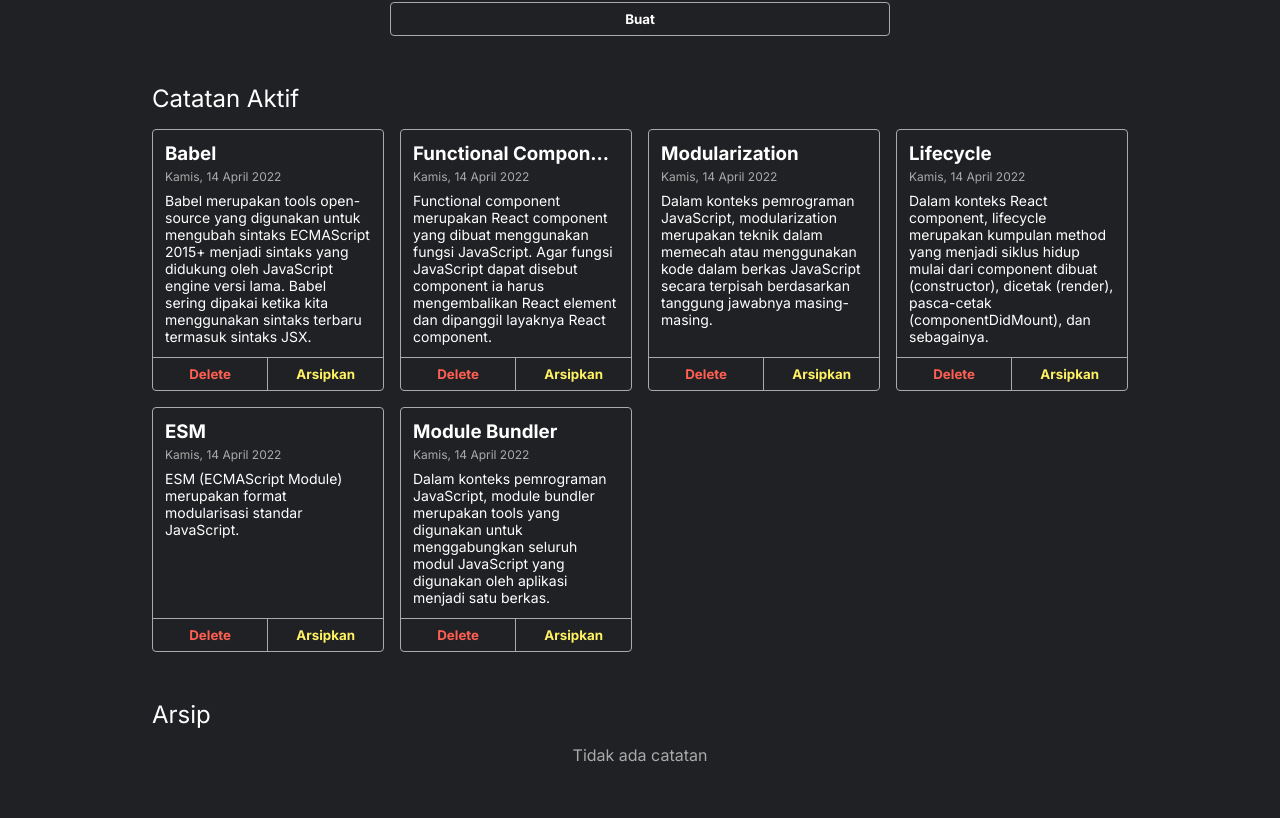
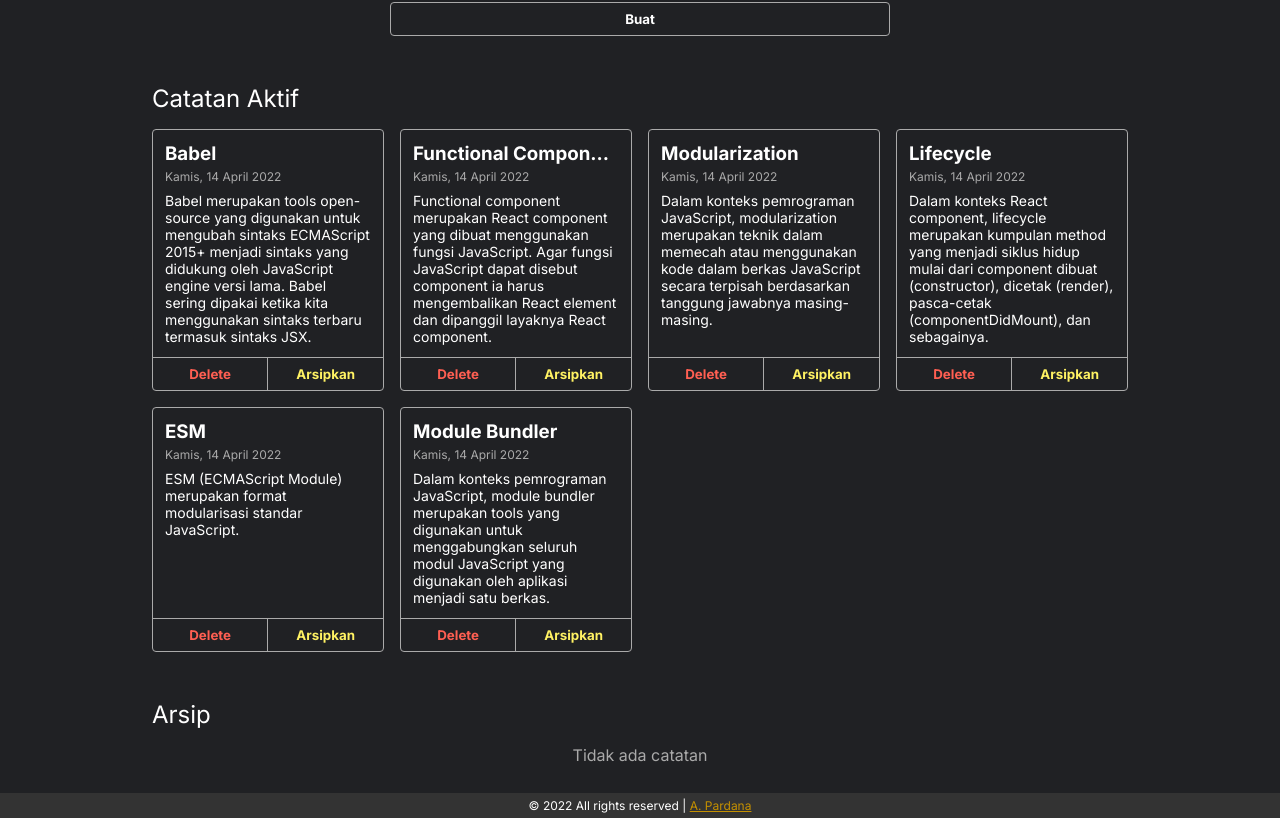
Before and after one commit to pardana/personal-notes, a React (Create React App) app: page / in a window 1280 px wide. Shown: the part 432-1250 px from the top of the page. Before the commit the page ends 1225 px from the top, so only its background shows below. Built offline with nearby package versions, Linux system fonts and the light colour scheme.

Commit message:
create footer

```diff
--- a/src/App.js
+++ b/src/App.js
@@ -2,6 +2,7 @@ import React from "react";
 import NoteHeader from "./components/NoteHeader";
 import NoteBody from "./components/NoteBody";
 import { getInitialData } from "../src/utils";
+import NoteFooter from "./components/NoteFooter";
 
 class App extends React.Component {
   constructor(props) {
@@ -79,6 +80,7 @@ class App extends React.Component {
           notesAktif={notesAktif}
           notesArsip={notesArsip}
         />
+        <NoteFooter />
       </>
     );
   }
--- /dev/null
+++ b/src/components/NoteFooter.js
@@ -0,0 +1,16 @@
+import React from "react";
+
+function NoteFooter() {
+  return (
+    <div className="footer">
+      <p>
+        © 2022 All rights reserved |{" "}
+        <a className="a_class" href="https://github.com/pardana" target="_blank">
+          A. Pardana
+        </a>
+      </p>
+    </div>
+  );
+}
+
+export default NoteFooter;
--- a/src/styles/style.css
+++ b/src/styles/style.css
@@ -5,22 +5,24 @@
 }
 
 body {
-  font-family: 'Inter', sans-serif;
+  font-family: "Inter", sans-serif;
   background-color: #202124;
   color: white;
 }
 
-input, textarea {
+input,
+textarea {
   padding: 12px;
   margin: 12px 0;
-  font-family: 'Inter', sans-serif;
+  font-family: "Inter", sans-serif;
   background-color: transparent;
   color: white;
   border: 1px solid #aaa;
   border-radius: 4px;
 }
 
-input::placeholder, textarea::placeholder {
+input::placeholder,
+textarea::placeholder {
   color: #aaa;
   font-weight: bold;
 }
@@ -39,7 +41,6 @@ input::placeholder, textarea::placeholder {
   color: white;
 }
 
-
 .note-app__body {
   max-width: 1000px;
   margin: 16px auto;
@@ -57,7 +58,8 @@ input::placeholder, textarea::placeholder {
   margin-bottom: 48px;
 }
 
-.note-input input, .note-input textarea {
+.note-input input,
+.note-input textarea {
   display: block;
   width: 100%;
 }
@@ -81,7 +83,7 @@ input::placeholder, textarea::placeholder {
   width: 100%;
   padding: 8px;
   background-color: transparent;
-  font-family: 'Inter', sans-serif;
+  font-family: "Inter", sans-serif;
   color: white;
   border: 1px solid #aaa;
   border-radius: 4px;
@@ -136,14 +138,15 @@ input::placeholder, textarea::placeholder {
   display: flex;
 }
 
-.note-item__delete-button,.note-item__archive-button {
+.note-item__delete-button,
+.note-item__archive-button {
   display: block;
   width: 100%;
   background-color: transparent;
   border: 0;
   border-top: 1px solid #aaa;
   padding: 8px 0;
-  font-family: 'Inter', sans-serif;
+  font-family: "Inter", sans-serif;
   font-weight: bold;
   cursor: pointer;
 }
@@ -163,6 +166,25 @@ input::placeholder, textarea::placeholder {
 
 .note-item__delete-button:hover {
   color: #b00020;
+}
+
+.footer {
+  position: relative;
+  left: 0;
+  bottom: 0;
+  width: 100%;
+  background-color: rgb(51, 51, 51);
+  text-align: center;
+  padding: 5px;
+}
+
+.footer > p {
+  color: white;
+  font-size: 12px;
+}
+
+.a_class {
+  color: #c49000;
 }
 
 @media only screen and (min-width: 500px) {
```
